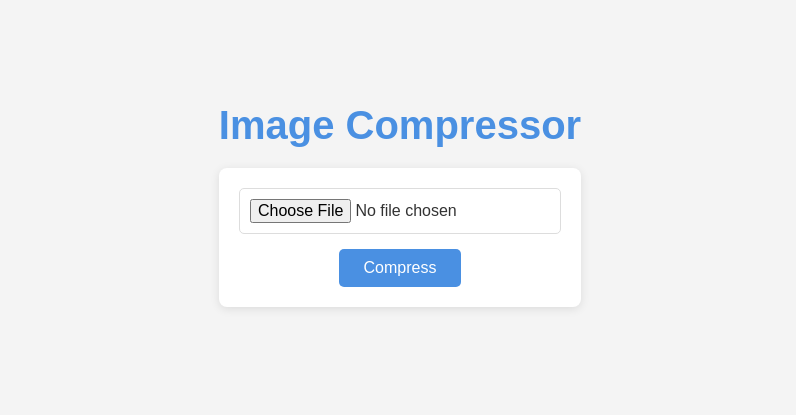
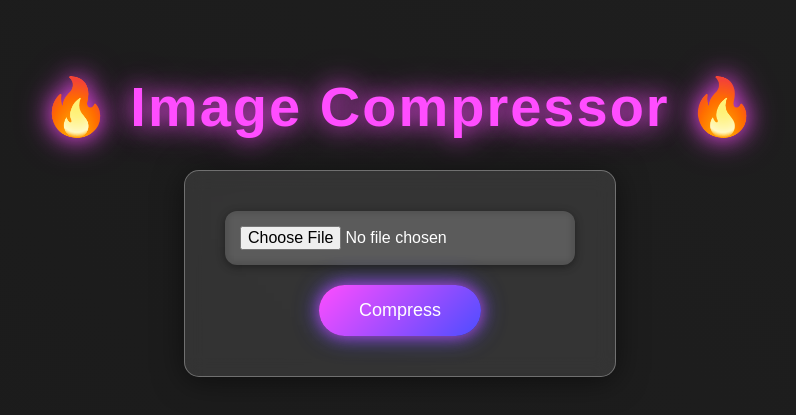
Before and after one commit to BlackxLegend/image-compressor, a website: page index.html in a window 1280 px wide. Shown: the part 213-628 px from the top of the page, without its empty margins (240-1036 px from the left). Drawn offline with Linux system fonts and the light colour scheme.

Commit message:
Update index.html

```diff
--- a/index.html
+++ b/index.html
@@ -3,12 +3,15 @@
 <head>
     <meta charset="UTF-8">
     <meta name="viewport" content="width=device-width, initial-scale=1.0">
-    <title>Image Compressor</title>
+    <title>🔥 Image Compressor 🔥</title>
     <style>
+        /* Dynamic, animated gradient background */
         body {
-            font-family: 'Arial', sans-serif;
-            background-color: #f4f4f4;
-            color: #333;
+            font-family: 'Poppins', sans-serif;
+            background: linear-gradient(45deg, #111, #222);
+            background-size: 400% 400%;
+            animation: gradientBG 15s ease infinite;
+            color: #fff;
             margin: 0;
             padding: 20px;
             display: flex;
@@ -16,67 +19,116 @@
             align-items: center;
             justify-content: center;
             min-height: 100vh;
+            overflow: hidden;
         }
+        @keyframes gradientBG {
+            0%, 100% { background-position: 0% 50%; }
+            50% { background-position: 100% 50%; }
+        }
+
+        /* Glowing header with pulsing animation */
         h1 {
+            font-size: 3.5em;
+            color: #ff4dff;
             text-align: center;
-            color: #4A90E2;
-            margin-bottom: 20px;
-            font-size: 2.5em;
+            letter-spacing: 2px;
+            text-shadow: 0 0 20px rgba(255, 77, 255, 0.8), 0 0 30px rgba(255, 77, 255, 0.6);
+            animation: glow 2s ease-in-out infinite alternate;
+            margin-bottom: 30px;
         }
+        @keyframes glow {
+            from { text-shadow: 0 0 20px rgba(255, 77, 255, 0.5), 0 0 30px rgba(255, 77, 255, 0.3); }
+            to { text-shadow: 0 0 25px rgba(255, 77, 255, 1), 0 0 40px rgba(255, 77, 255, 0.8); }
+        }
+
+        /* Glassmorphic form with neon effects */
         form {
             display: flex;
             flex-direction: column;
             align-items: center;
-            margin-bottom: 30px;
-            background: white;
-            padding: 20px;
-            border-radius: 8px;
-            box-shadow: 0 2px 10px rgba(0, 0, 0, 0.1);
+            background: rgba(255, 255, 255, 0.1);
+            padding: 40px;
+            border-radius: 15px;
+            backdrop-filter: blur(10px);
+            box-shadow: 0 4px 30px rgba(0, 0, 0, 0.5);
+            border: 1px solid rgba(255, 255, 255, 0.3);
+            transition: transform 0.3s ease-in-out;
         }
+        form:hover {
+            transform: scale(1.05);
+        }
+
+        /* Input styling with hover glow */
         input[type="file"] {
-            margin-bottom: 15px;
-            padding: 10px;
-            border: 1px solid #ddd;
-            border-radius: 5px;
-            width: 300px;
+            width: 320px;
+            margin-bottom: 20px;
+            padding: 15px;
             font-size: 16px;
-            transition: border-color 0.3s;
+            color: #fff;
+            background: rgba(255, 255, 255, 0.1);
+            border: none;
+            border-radius: 12px;
+            box-shadow: 0 2px 8px rgba(0, 0, 0, 0.4);
+            backdrop-filter: blur(5px);
+            transition: box-shadow 0.3s;
         }
-        input[type="file"]:focus {
-            border-color: #4A90E2;
-            outline: none;
+        input[type="file"]:hover {
+            box-shadow: 0 0 15px rgba(255, 77, 255, 0.8), 0 0 20px rgba(255, 77, 255, 0.6);
         }
+
+        /* Button with neon glow and transition */
         button {
-            padding: 10px 25px;
-            background-color: #4A90E2;
-            color: white;
+            padding: 15px 40px;
+            font-size: 18px;
+            color: #fff;
+            background: linear-gradient(135deg, #ff4dff, #4d4dff);
             border: none;
-            border-radius: 5px;
+            border-radius: 50px;
+            box-shadow: 0 0 15px rgba(255, 77, 255, 0.6), 0 0 25px rgba(77, 77, 255, 0.8);
             cursor: pointer;
-            font-size: 16px;
-            transition: background-color 0.3s;
+            transition: background 0.4s, box-shadow 0.4s;
         }
         button:hover {
-            background-color: #357ABD;
+            background: linear-gradient(135deg, #4d4dff, #ff4dff);
+            box-shadow: 0 0 20px rgba(77, 77, 255, 1), 0 0 30px rgba(255, 77, 255, 1);
         }
+
+        /* Compressed image section with entry animation */
         .compressed-image {
-            margin-top: 20px;
-            text-align: center;
-            background: white;
-            padding: 10px;
-            border-radius: 8px;
-            box-shadow: 0 1px 5px rgba(0, 0, 0, 0.1);
+            margin-top: 30px;
+            background: rgba(255, 255, 255, 0.2);
+            padding: 20px;
+            border-radius: 15px;
+            backdrop-filter: blur(15px);
+            box-shadow: 0 4px 20px rgba(0, 0, 0, 0.5);
+            border: 1px solid rgba(255, 255, 255, 0.3);
+            animation: fadeIn 1.2s ease-out;
+        }
+        @keyframes fadeIn {
+            from { opacity: 0; transform: translateY(20px); }
+            to { opacity: 1; transform: translateY(0); }
         }
         .compressed-image img {
             max-width: 100%;
-            height: auto;
-            border: 1px solid #ddd;
+            border-radius: 10px;
+            box-shadow: 0 0 10px rgba(255, 77, 255, 0.6);
+        }
+
+        /* Custom scrollbar for enhanced user experience */
+        ::-webkit-scrollbar {
+            width: 10px;
+        }
+        ::-webkit-scrollbar-track {
+            background: #111;
+        }
+        ::-webkit-scrollbar-thumb {
+            background: linear-gradient(135deg, #ff4dff, #4d4dff);
             border-radius: 5px;
         }
     </style>
 </head>
 <body>
-    <h1>Image Compressor</h1>
+    <h1>🔥 Image Compressor 🔥</h1>
     <form id="compressor-form">
         <input type="file" id="image-input" accept="image/*" required>
         <button type="submit">Compress</button>
@@ -86,7 +138,7 @@
         <h2>Compressed Image:</h2>
         <img id="compressed-image" alt="Compressed Image">
         <p><a id="download-link" href="#" download>Download Compressed Image</a></p>
-        <p id="size-info"></p> <!-- Size information will be displayed here -->
+        <p id="size-info"></p>
     </div>
 
     <script src="compressor.js"></script>
```
